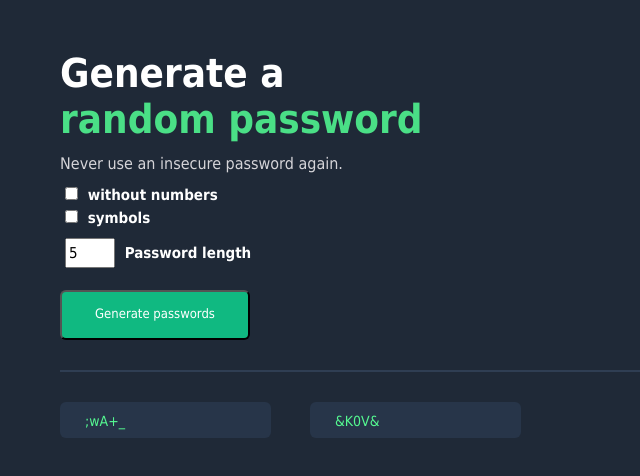
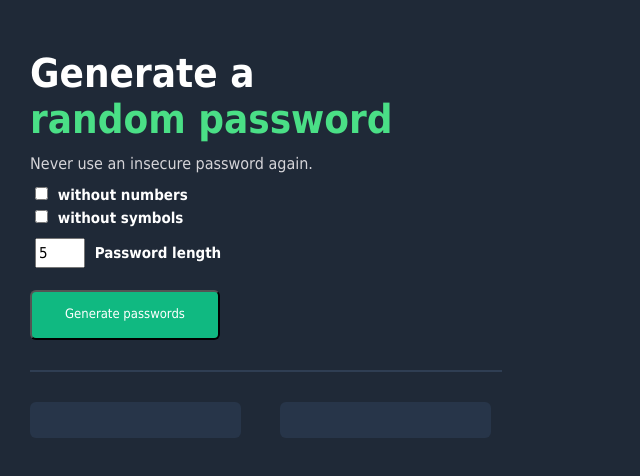
Before and after one commit to Kat-mmm/PasswordGenerator, a plain HTML site: page index.html in a window 1280 px wide. Both pictures are taken after typing "5" into the empty fields and a click on the button "Generate passwords". Shown: the whole page, without its empty margins (0-640 px from the left). Drawn offline with nearby package versions, Linux system fonts and the light colour scheme.

Commit message:
improvements

```diff
--- a/index.css
+++ b/index.css
@@ -8,7 +8,7 @@ body {
 #generate-el{
     color: white;
     margin-bottom: 0px;
-    margin-left: 60px;
+    margin-left: 30px;
     margin-top: 50px;
     font-size: 40px;
 }
@@ -16,14 +16,14 @@ body {
 #random-el{
     color: #4ADF86;
     margin-top: 0px;
-    margin-left: 60px;
+    margin-left: 30px;
     font-size: 40px;
 }
 
 p{
     position: absolute;
     top: 125px;
-    left: 60px;
+    left: 30px;
     font-style: normal;
     font-weight: 400;
     font-size: 16px;
@@ -38,7 +38,7 @@ button{
     font-size: 13px;
     color: white;
     background: #10B981;
-    margin-left: 60px;
+    margin-left: 30px;
     margin-top: 30px;
     border-radius: 6px;
 }
@@ -52,17 +52,17 @@ button:hover{
 
 hr{
     border: 1px solid #2F3E53;
-    margin-left: 60px;
+    margin-left: 30px;
     margin-top: 30px;
     margin-right: 30px;
-    width: 650px;
+    width: 470px;
 }
 
 #rectangle1, #rectangle2{
     background-color: #273549;;
     width: 211px;
     height: 36px;
-    margin-left: 60px;
+    margin-left: 30px;
     margin-top: 30px;
     border-radius: 6px;
     max-width: 80%;
@@ -106,10 +106,12 @@ input{
 label{
     color: white;
     font-size: 15px;
-    margin-left: 60px;
+    margin-left: 30px;
 }
 
-
+#container{
+    width: 100vw;
+}
 
 #length-el{
     width: 50px;
--- a/index.html
+++ b/index.html
@@ -8,7 +8,7 @@
         <link rel="stylesheet" href="index.css">
     </head>
     <body>
-
+        <div id="container">
             <h1 id='generate-el'>Generate a</h1>
             <h1 id='random-el'>random password<h1>
             <p>Never use an insecure password again.</p>
@@ -21,7 +21,7 @@
 
                 <label for="symbols" id="symbols-label">
                 <input type="checkbox" id="symbols-el" value="symbols">
-            symbols</label><br>
+                without symbols</label><br>
                 <label for="length">
                 <input type="number" id="length-el" min="8" max="20" value="length">
                 Password length</label>
@@ -38,7 +38,7 @@
                     <p id="pass2-el"></p>
                 </div>
             </div>
-
+        </div>
 
 
         <script src="index.js"></script>
--- a/index.js
+++ b/index.js
@@ -1,37 +1,46 @@
 const characters = ["A","B","C","D","E","F","G","H","I","J","K","L","M","N","O","P","Q","R","S","T","U","V","W","X","Y","Z","a","b","c","d","e","f","g","h","i","j","k","l","m","n","o","p","q","r","s","t","u","v","w","x","y","z", 0, 1, 2, 3, 4, 5, 6, 7, 8, 9,"~","`","!","@","#","$","%","^","&","*","(",")","_","-","+","=","{","[","}","]",",","|",":",";","<",">",".","?",
 "/"];
+const noSymbols = ["A","B","C","D","E","F","G","H","I","J","K","L","M","N","O","P","Q","R","S","T","U","V","W","X","Y","Z","a","b","c","d","e","f","g","h","i","j","k","l","m","n","o","p","q","r","s","t","u","v","w","x","y","z", 0, 1, 2, 3, 4, 5, 6, 7, 8, 9]
+const noSymbolsNoNumbers = ["A","B","C","D","E","F","G","H","I","J","K","L","M","N","O","P","Q","R","S","T","U","V","W","X","Y","Z","a","b","c","d","e","f","g","h","i","j","k","l","m","n","o","p","q","r","s","t","u","v","w","x","y","z"]
+
 let pass1 = document.getElementById("pass-el")
 let pass2 = document.getElementById("pass2-el")
 const lengthPass =  document.getElementById("length-el")
 const numbersEl = document.getElementById("digits-el")
+const symbolsEl = document.getElementById("symbols-el")
+
 const noNumbers = characters.filter(x => isNaN(x))
 
-
-document.getElementById("btn").addEventListener("click", () => {
+function GeneratePassword(arr){
     let randomPass1 = ''
     let randomPass2 = ''
-    if(numbersEl.checked){
+
     for (let i=0; i < lengthPass.value; i++){
-            randomPass1 += noNumbers[Math.floor(Math.random() * noNumbers.length)]
+        randomPass1 += arr[Math.floor(Math.random() * arr.length)]
     }
     for (let i=0; i < lengthPass.value; i++){
-            randomPass2 += noNumbers[Math.floor(Math.random() * noNumbers.length)]
+        randomPass2 += arr[Math.floor(Math.random() * arr.length)]
     }
     pass1.textContent = randomPass1
     pass2.textContent = randomPass2
 }
-    else if(lengthPass){
-        for (let i=0; i < lengthPass.value; i++){
-            randomPass1 += characters[Math.floor(Math.random() * characters.length)]
+
+document.getElementById("btn").addEventListener("click", () => {
+
+    if(numbersEl.checked && symbolsEl.checked && lengthPass.value < 21 && lengthPass.value > 7){
+        GeneratePassword(noSymbolsNoNumbers)
     }
-        for (let i=0; i < lengthPass.value; i++){
-            randomPass2 += characters[Math.floor(Math.random() * characters.length)]
+    else if(numbersEl.checked && lengthPass.value <= 20 && lengthPass.value > 7){
+       GeneratePassword(noNumbers)
     }
-        pass1.textContent = randomPass1
-        pass2.textContent = randomPass2
+    else if(symbolsEl.checked && lengthPass.value < 21 && lengthPass.value > 7){
+        GeneratePassword(noSymbols)
+    }
+    else if(lengthPass.value <= 20 && lengthPass.value > 7){
+        GeneratePassword(characters)
     }
     else{
-        window.alert("Please specify the length of the password")
+        window.alert("Please specify the length of the password between 8 - 20")
     }
 
 })
```
Lines whose indentation alone changed are shown as unchanged.
